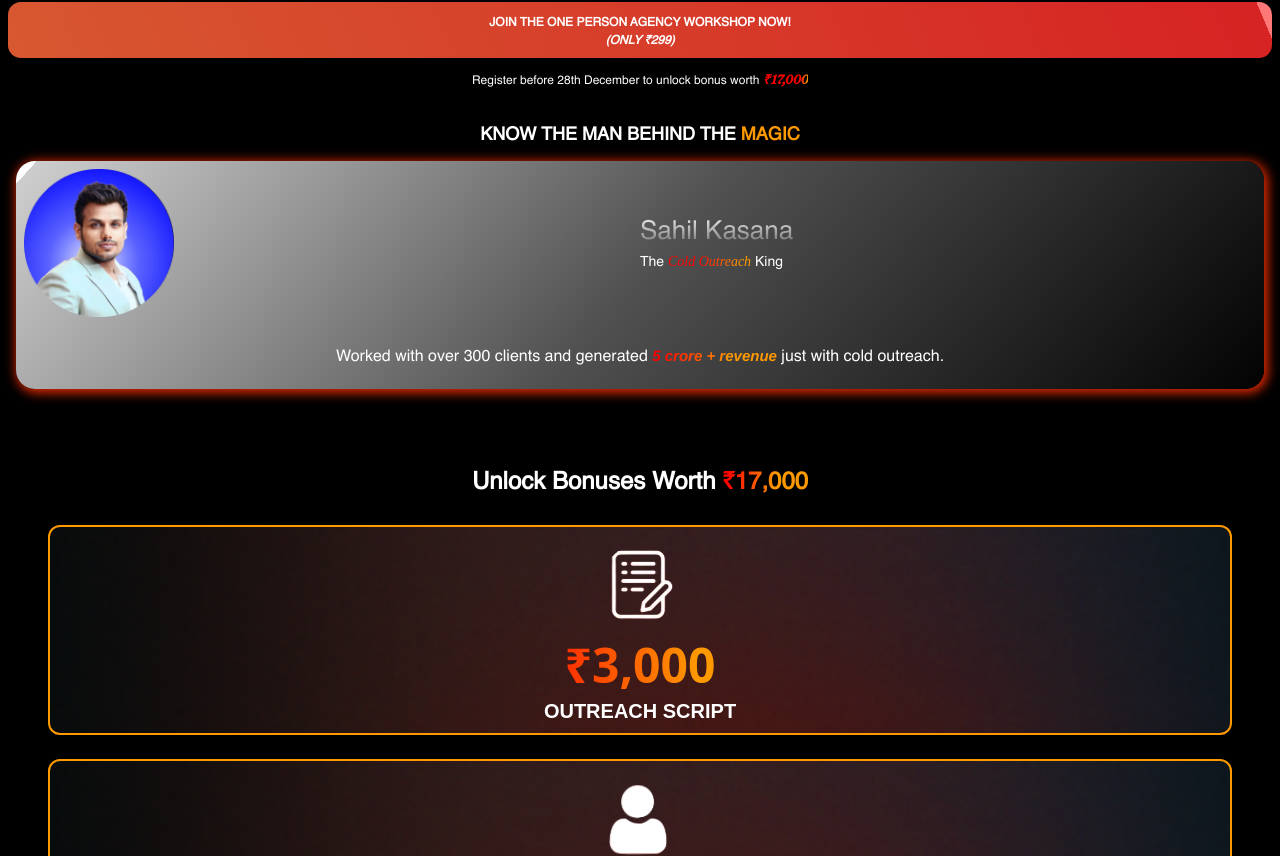
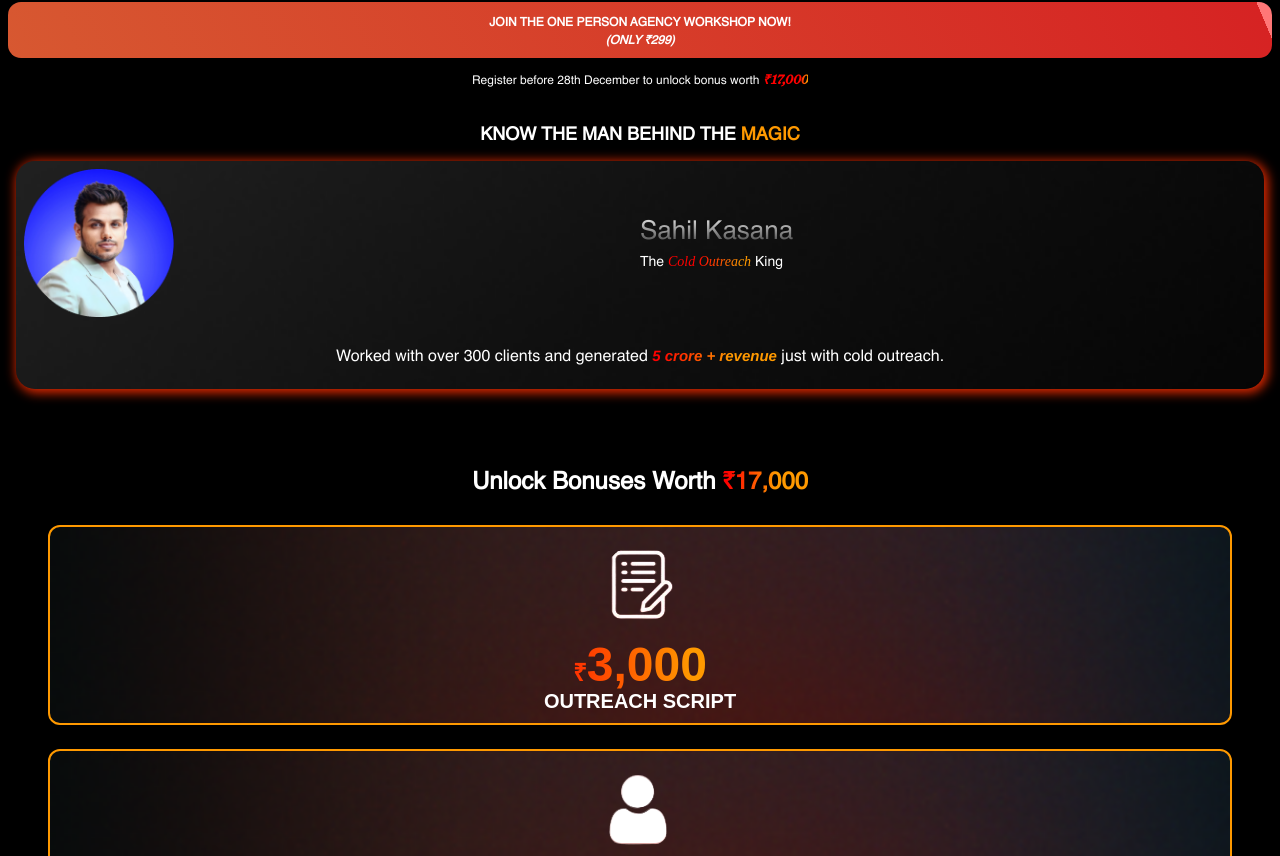
Before and after one commit to ShayanJamil519/uk-landing-page, a Next.js app: page / in a window 1280 px wide. Shown: the part 3232-4088 px from the top of the page. Built offline with nearby package versions, Linux system fonts and the light colour scheme; a web font is replaced by a local one.

Commit message:
cards done

```diff
--- a/src/components/Bonus.jsx
+++ b/src/components/Bonus.jsx
@@ -58,22 +58,23 @@ function Bonus() {
           >
             <Image src={i.icon} width={100} height={100} alt="logo" />
             <p
-              // className="text-[48px] font-hanson font-[700] text-[#f90] leading-none"
+              className="font-hanson"
               style={{
                 background:
                   "linear-gradient(270deg, #F90 -44.3%, #F90 10.82%, #F00 141.75%)",
                 backgroundClip: "text",
                 WebkitBackgroundClip: "text",
                 WebkitTextFillColor: "transparent",
-                // fontFamily: "Helvetica",
                 fontSize: "48px",
                 fontStyle: "normal",
                 fontWeight: "700",
               }}
             >
-              ₹{i.price}
+              <span style={{ fontSize: "24px" }}>₹</span>
+              {i.price}
             </p>
-            <h2 className="text-[20px] font-hanson font-[700] text-white uppercase leading-none">
+
+            <h2 className="text-[20px] font-hanson font-[700] text-white uppercase leading-none mt-[-10px]">
               {i.desc}
             </h2>
           </div>
--- a/src/components/Results.jsx
+++ b/src/components/Results.jsx
@@ -45,8 +45,14 @@ const Results = () => {
             background:
               "linear-gradient(132deg, #FFF 1.42%, #CDCDCD 1.43%, #515151 49.94%, #000 101.59%)",
             boxShadow: "hsl(11deg 100% 44.08%) 2px 2px 11px 2px",
+
+            background: "url(/behind-man.png)",
+            backgroundPosition: "50%",
+            backgroundSize: "cover",
+            backgroundRepeat: "no-repeat",
           }}
         >
+          {/* c:\Users\RB Tech\Downloads\Rectangle 11.png */}
           <div className="flex items-center">
             <div className="w-1/2">
               <Image src="/men.png" alt="" width={150} height={150} />
```
Also changed, not shown: public/behind-man.png (added).
